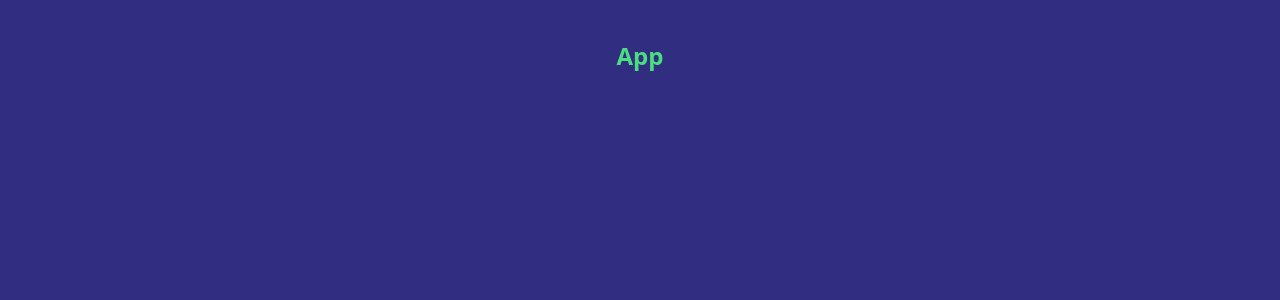
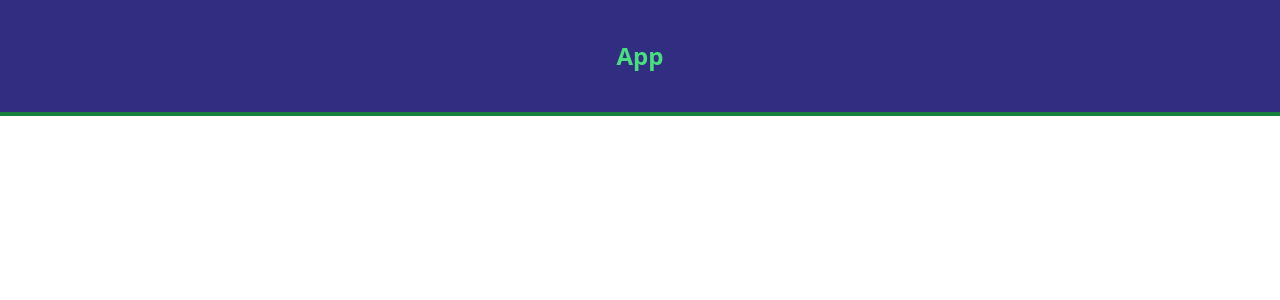
Before and after one commit to josecentenodev/giffapp, a React (Create React App) app: page /gif/1 in a window 1280 px wide. Shown: the top 300 px of the page. Built offline with nearby package versions, Linux system fonts and the light colour scheme.

Commit message:
Add Global State Context

```diff
--- a/src/App.js
+++ b/src/App.js
@@ -3,13 +3,18 @@ import {Link, Route} from 'wouter'
 import Home from './pages/Home';
 import './index.css';
 import SearchResults from './pages/SearchResult';
+import Detail from './pages/Detail';
+import StaticContext from './context/StaticContext'
+import { GifsContextProvider } from './context/GifsContext';
 
 function App() {
   return (
-      <section className="bg-indigo-900 h-screen">
+    <section className="bg-indigo-900 h-full">
+    <StaticContext.Provider value={{name: 'citojose', soydeveloper: true}}>
       <Link to='/'>
         <h1 className='text-center text-2xl font-black py-10 text-green-400 hover:cursor-pointer w-1/3 mx-auto'>App</h1>
       </Link>
+      <GifsContextProvider>
       <Route
       component={Home}
       path='/'
@@ -18,6 +23,12 @@ function App() {
       component={SearchResults}
       path='/search/:keyword'
       />
+      <Route
+      component={Detail}
+      path='/gif/:id'
+      />
+      </GifsContextProvider>
+      </StaticContext.Provider>
       </section>
   );
 }
--- a/src/components/Gif.js
+++ b/src/components/Gif.js
@@ -1,10 +1,11 @@
 import React from 'react'
+import {Link} from 'wouter'
 
 export default function Gif({id, title, url}) {
   return (
-    <a href={`#${id}`} className='flex items-center justify-center flex-col h-80 md:h-full border-2 border-green-700 bg-green-600'>
+    <Link to={`/gif/${id}`} className='flex items-center justify-center flex-col h-80 md:h-full border-2 border-green-700 bg-green-600'>
         <img src={url} alt={title} className="h-4 md:h-full object-contain flex-1"/>
         <h4 className='text-center text-slate-100'>{title}</h4>
-    </a>
+    </Link>
   )
 }
--- /dev/null
+++ b/src/context/GifsContext.js
@@ -0,0 +1,13 @@
+import React, {useState} from 'react'
+
+const Context = React.createContext({})
+
+export function GifsContextProvider ({children}) {
+    const [gifs, setGifs] = useState([])
+
+    return <Context.Provider value={{gifs, setGifs}}>
+        {children}
+    </Context.Provider>
+}
+
+export default Context
--- /dev/null
+++ b/src/context/StaticContext.js
@@ -0,0 +1,8 @@
+import React from 'react'
+
+const Context = React.createContext({
+    name: 'josecito',
+    soydeveloper: true
+})
+
+export default Context
--- a/src/hooks/useGifs.js
+++ b/src/hooks/useGifs.js
@@ -1,9 +1,10 @@
-import {useEffect, useState} from 'react'
+import {useContext, useEffect, useState} from 'react'
 import getGifs from '../services/getGifs'
+import GifContext from '../context/GifsContext'
 
 export function useGifs({keyword} = {keyword: null}) {
     const [loading, setLoading] = useState(false)
-    const [gifs, setGifs] = useState([])
+    const {gifs, setGifs} = useContext(GifContext)
 
     useEffect(function () {
         setLoading(true)
@@ -16,7 +17,7 @@ export function useGifs({keyword} = {keyword: null}) {
             // Guardo la keyword del localStorage
             localStorage.setItem('lastKeyword', keyword)
         })
-    }, [keyword])
+    }, [keyword, setGifs])
 
     return {loading, gifs}
 }
--- /dev/null
+++ b/src/pages/Detail/index.js
@@ -0,0 +1,15 @@
+import React, {useContext} from 'react'
+import GifContext from '../../context/GifsContext'
+import Gif from '../../components/Gif'
+
+export default function Detail({params}) {
+    const {id} = params
+    const {gifs} = useContext(GifContext)
+
+    const gif = gifs.find(singleGif => singleGif.id === id)
+    console.log(gifs)
+
+  return (
+    <Gif {...gif} />
+  )
+}
--- a/src/pages/SearchResult/index.js
+++ b/src/pages/SearchResult/index.js
@@ -1,6 +1,5 @@
 import React from 'react'
 import { Fragment } from 'react' //, useEffect, useState } from 'react'
-import CircularProgress from '@mui/material/CircularProgress'
 import ListOfGifs from '../../components/ListOfGifs'
 import { useGifs } from '../../hooks/useGifs'
 import Spinner from '../../components/Spinner'
@@ -22,7 +21,6 @@ export default function SearchResults({params}) {
     //         setLoading(false)
     //     })
     // }, [keyword])
-    // TODO: AGREGAR ESTILOS AL COMPONENTE CIRCULAR PROGRESS
   return (
     <Fragment>{
         loading
```
